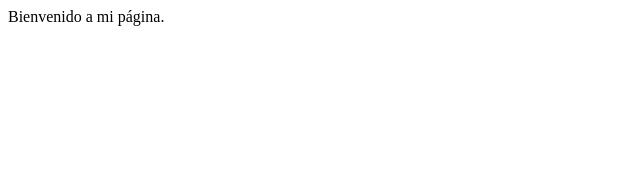
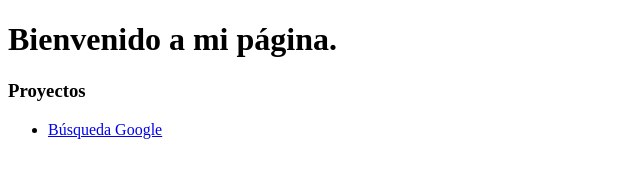
Before and after one commit to jesus-barbosa/jesus-barbosa.github.io, a plain HTML site: page index.html in a window 1280 px wide. Shown: the whole page, without its empty margins (0-640 px from the left). Drawn offline with Linux system fonts and the light colour scheme.

Commit message:
se agrega enlace a proyecto busqueda google

```diff
--- a/index.html
+++ b/index.html
@@ -1,9 +1,14 @@
 <!DOCTYPE html>
 <html lang="es">
     <head>
-        <title>Página de Jesús Barbosa</title>
+        <title>P&aacute;gina de Jes&uacute;s Barbosa</title>
     </head>
     <body>
-        Bienvenido a mi página.
+        <h1>Bienvenido a mi p&aacute;gina.</h1>
+
+        <h3>Proyectos</h3>
+        <ul>
+            <li><a href="search_google/index.html">B&uacute;squeda Google</a>
+        </ul>
     </body>
 </html>
```
Also changed, not shown: search_google/index.html (added, +9 -0 lines).
